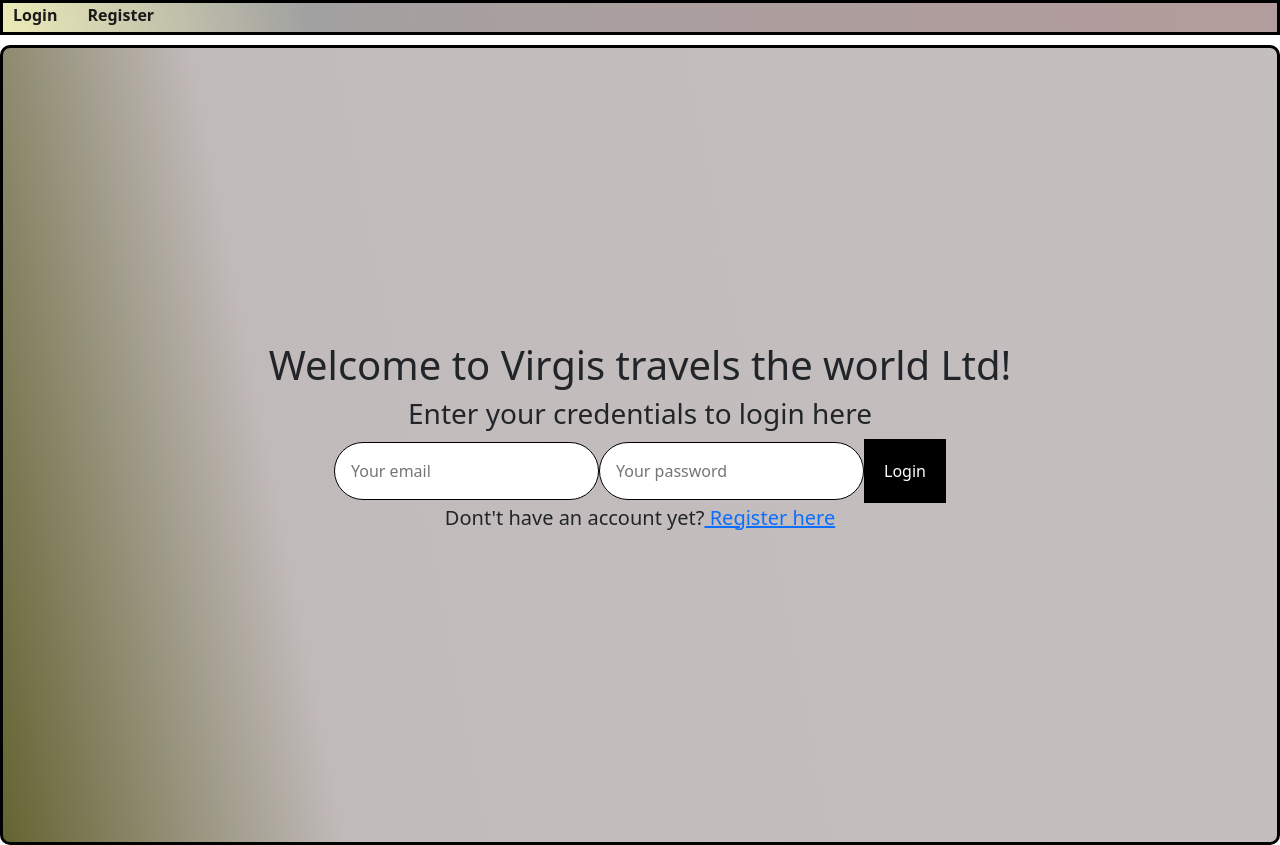
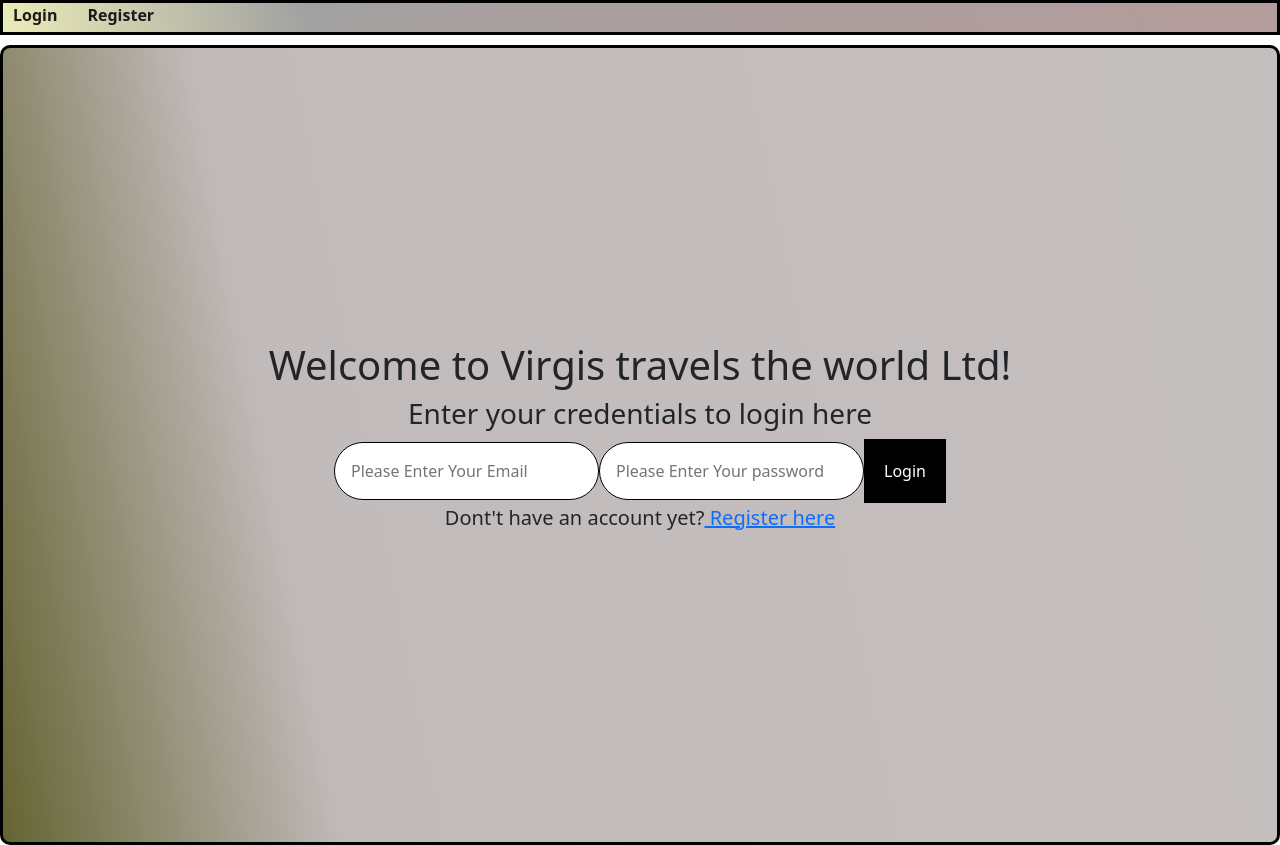
Before and after one commit to Lukasss321/new-project-ca, a React (Create React App) app in the folder frontend/last-dance/: page /login in a window 1280 px wide. Built offline with nearby package versions, Linux system fonts and the light colour scheme; no server answers.

Commit message:
WokrinOnInstructionsHowOperateApplicaiton

```diff
--- a/frontend/last-dance/src/components/NewCustomer.jsx
+++ b/frontend/last-dance/src/components/NewCustomer.jsx
@@ -16,7 +16,7 @@ export const NewCustomer = () => {
 
   const handleChange = (event) => {
     setForm({
-      ...form, //image:       //YrasytasTekstas Image
+      ...form,
       [event.target.name]: event.target.value,
     });
   };
--- a/frontend/last-dance/src/components/login.jsx
+++ b/frontend/last-dance/src/components/login.jsx
@@ -50,13 +50,13 @@ export const Login = () => {
           name="email"
           type="email"
           onChange={handleOnChange}
-          placeholder="Your email"
+          placeholder="Please Enter Your Email"
         />
         <input
           name="password"
           type="password"
           onChange={handleOnChange}
-          placeholder="Your password"
+          placeholder="Please Enter Your password"
         />
         <button className="submit">Login</button>
           {error && <div>{error}</div>}
--- a/frontend/last-dance/src/components/register.jsx
+++ b/frontend/last-dance/src/components/register.jsx
@@ -40,25 +40,25 @@ export const Register = () => {
         <input
           name="name"
           type="text"
-          placeholder="Name"
+          placeholder="Please Enter Your Name"
           onChange={handleOnChanges}
         />
         <input
           name="surname"
           type="text"
-          placeholder="Your last name"
+          placeholder="Please Enter Your Last Name"
           onChange={handleOnChanges}
         />
         <input
           name="email"
           type="email"
-          placeholder="Your email address"
+          placeholder="Please Enter Your Email Address"
           onChange={handleOnChanges}
         />
         <input
           name="password"
           type="password"
-          placeholder="********"
+          placeholder="Please Enter Your Password ********"
           onChange={handleOnChanges}
         />
         <button className="btnRegister">Login</button>
```
Also changed, not shown: 1 other file (tests, documents, lock files or other folders).
